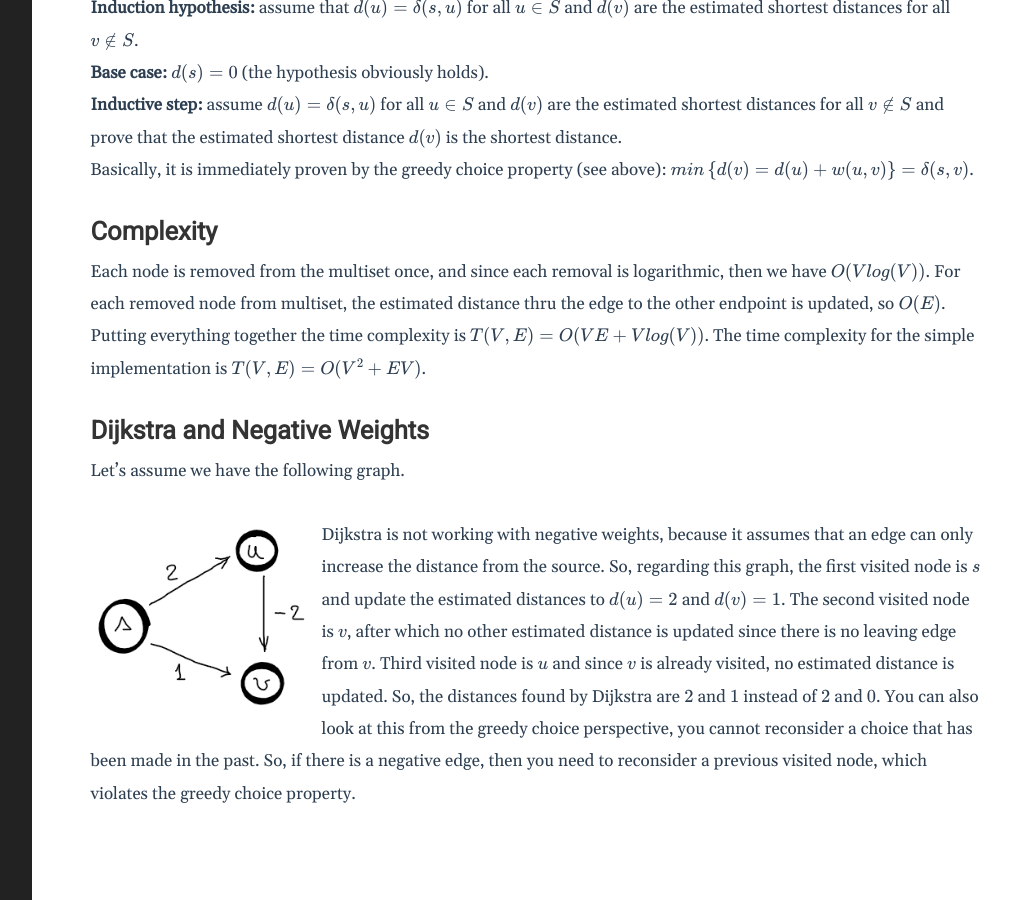
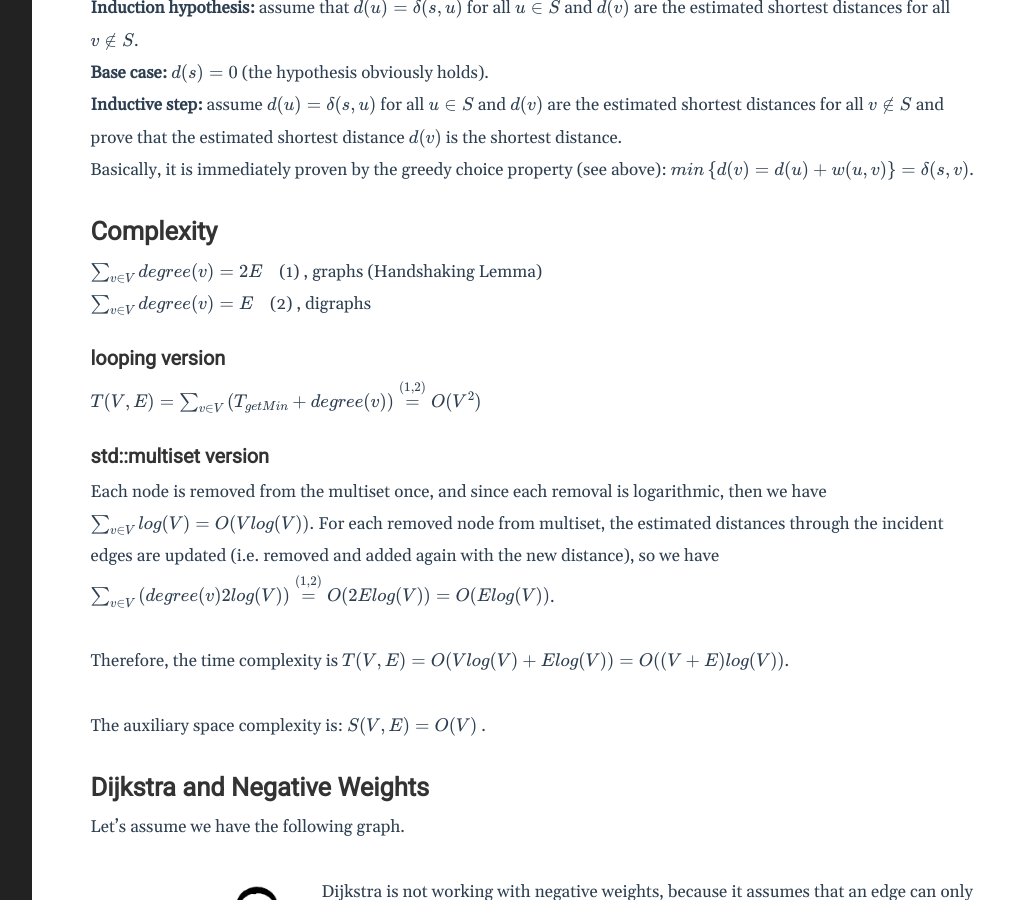
Before and after one commit to psandrey/psandrey.github.io, a Jekyll site: the page built from _graph/sssp_dijkstra.md, in a window 1280 px wide and 900 px high, scrolled down 5140 px. Shown: the whole window, without its empty margins (238-1249 px from the left). Built offline with Jekyll 4.4.1, drawn with Linux system fonts in a browser that asks for light colours; some of the changed text lies outside the part shown.

Commit message:
Solve bugs in Dijkstra's time complexity.
Signed-off-by: Andrei Pistirica <notyet@notyet.com>

```diff
--- a/_graph/sssp_dijkstra.md
+++ b/_graph/sssp_dijkstra.md
@@ -165,7 +165,22 @@ Basically, it is immediately proven by the greedy choice property (see above): $
 
 ## Complexity
 
-Each node is removed from the multiset once, and since each removal is logarithmic, then we have $$ O(Vlog (V)) $$. For each removed node from multiset, the estimated distance thru the edge to the other endpoint is updated, so $$ O(E) $$. Putting everything together the time complexity is $$ T(V, E) = O(VE + Vlog(V)) $$. The time complexity for the simple implementation is $$ T(V, E) = O(V^{2} + EV) $$.
+$$ \sum_{v \in V}degree(v) = 2E $$ (1) , graphs (Handshaking Lemma) \\
+$$ \sum_{v \in V}degree(v) = E $$ (2) , digraphs
+
+### looping version
+$$ T(V,E) = \sum_{v \in V}\left( T_{getMin} + degree(v) \right )\stackrel{(1, 2)}{=} O(V^{2}) $$
+
+### std::multiset version
+
+Each node is removed from the multiset once, and since each removal is logarithmic, then we have $$ \sum_{v \in V} log(V) = O(Vlog (V)) $$. For each removed node from multiset, the estimated distances through the incident edges are updated (i.e. removed and added again with the new distance), so we have $$ \sum_{v \in V} \left( degree(v) 2 log(V) \right ) \stackrel{(1, 2)}{=} O( 2Elog(V)) = O(Elog(V)) $$.
+
+\\
+Therefore, the time complexity is $$ T(V, E) = O(Vlog (V) + Elog(V)) = O((V+E)log(V)) $$.
+
+<br>
+
+The auxiliary space complexity is: $$ S(V, E) = O(V) $$ .
 
 ## Dijkstra and Negative Weights
 
```
Also changed, not shown: other parts of _graph/sssp_dijkstra.md (+1 -1 lines).
